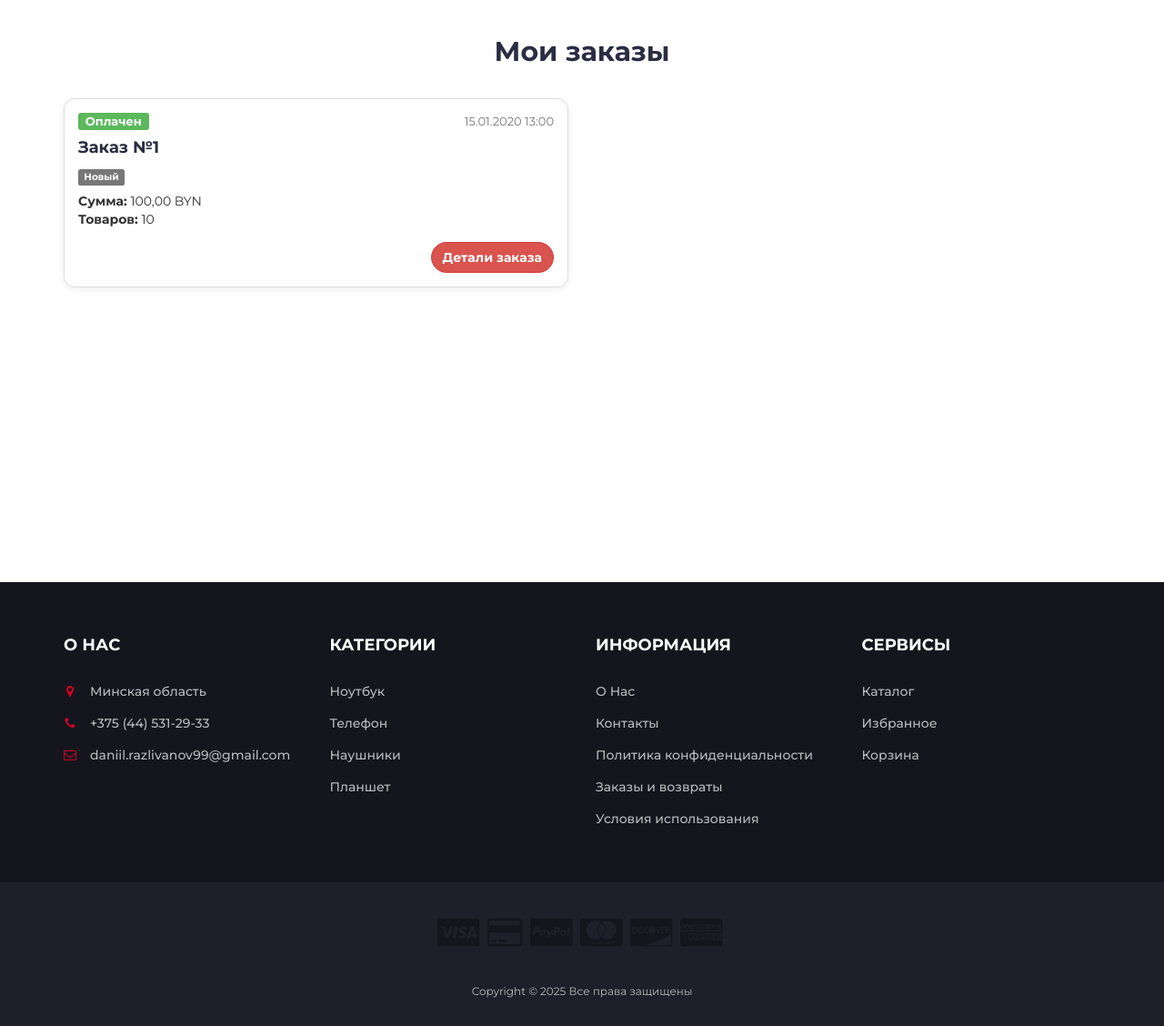
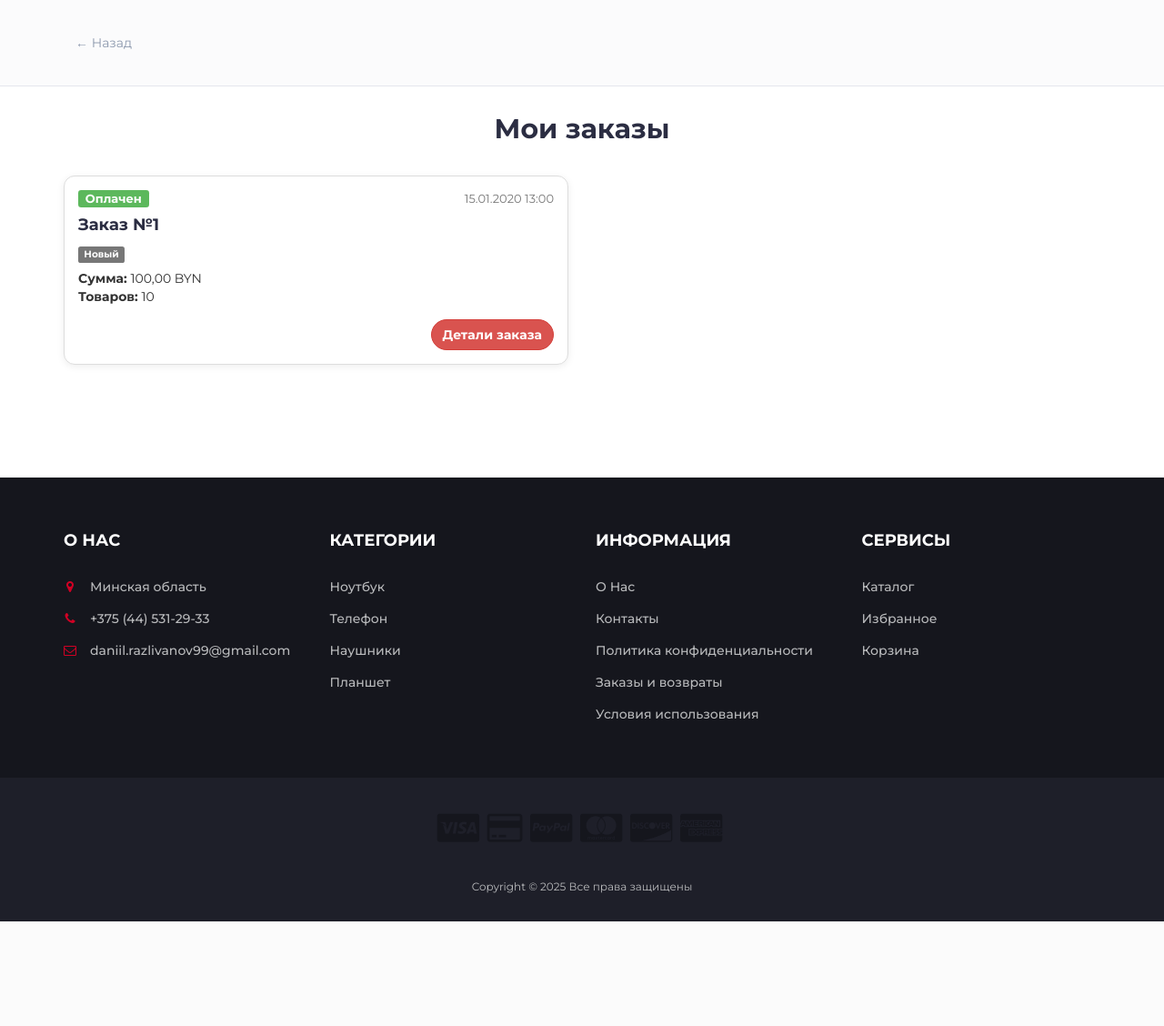
Before and after one commit to Newakk2804/techshop, a Django app: page /orders/my-orders/ in a window 1280 px wide. Shown: the part 140-1268 px from the top of the page at 91% size. After the commit the page ends 1153 px from the top, so only its background shows below. Run offline with Django 5.2, Linux system fonts and the light colour scheme; a user stored in the database is signed in; data comes from the database, SQL or seed files in the repository; tables that the repository leaves empty hold one stand-in row (values such as "Sample post"); parts of the project's set-up code (start-up, migrations or seed data) failed here and were passed over; some libraries are stand-ins or nearby versions.

Commit message:
indents have been changed to display the page correctly

```diff
--- a/carts/templates/carts/cart.html
+++ b/carts/templates/carts/cart.html
@@ -20,7 +20,7 @@
     <!-- /container -->
   </div>
   <!-- /BREADCRUMB -->
-  <div class="container content-cart" style="margin-top: 50px; margin-bottom: 80px;">
+  <div class="container content-cart" style="min-height: 50vh;">
     {% if cart_items %}
       <h3 class="text-center" style="margin-bottom: 30px;">Моя корзина</h3>
 
@@ -92,7 +92,7 @@
         </div>
       </div>
     {% else %}
-      <div class="text-center" style="padding: 8px 0;">
+      <div class="text-center" style="padding: 28px 0;">
         <h4 class="text-muted">Ваша корзина пуста.</h4>
       </div>
     {% endif %}
--- a/favorites/templates/favorites/favorites.html
+++ b/favorites/templates/favorites/favorites.html
@@ -18,7 +18,7 @@
   <!-- /container -->
 </div>
 <!-- /BREADCRUMB -->
-<div class="container" style="margin-bottom: 60px">
+<div class="container" style="min-height: 50vh;">
   {% if favorites %}
   <div class="row content-cards">
     {% for item in favorites %}
--- a/orders/templates/orders/user_orders.html
+++ b/orders/templates/orders/user_orders.html
@@ -1,9 +1,28 @@
 {% extends "store/base.html" %}
 
 {% block main %}
-<div class="container" style="min-height: 80vh; padding-top: 40px; padding-bottom: 40px;">
+<!-- BREADCRUMB -->
+<div id="breadcrumb" class="section">
+  <!-- container -->
+  <div class="container">
+    <!-- row -->
+    <div class="row">
+      <div class="col-md-12">
+        <ul class="breadcrumb-tree">
+          <li>
+            <a href="javascript:history.back()" class="btn btn-outline-secondary"> ← Назад </a>
+          </li>
+        </ul>
+      </div>
+    </div>
+    <!-- /row -->
+  </div>
+  <!-- /container -->
+</div>
+<!-- /BREADCRUMB -->
+<div class="container" style="min-height: 50vh;">
+  {% if orders %}
   <h2 class="text-center" style="font-weight: 700; margin-bottom: 35px;">Мои заказы</h2>
-  {% if orders %}
     <div class="row">
       {% for order in orders %}
       <div class="col-xs-12 col-sm-6">
@@ -34,9 +53,9 @@
       {% endfor %}
     </div>
   {% else %}
-    <div class="alert alert-info text-center" style="margin-top: 40px;">
-      У вас пока нет заказов.
-    </div>
+  <div class="text-center" style="padding: 28px 0">
+    <h4 class="text-muted">У вас пока нет заказов.</h4>
+  </div>
   {% endif %}
 </div>
 {% endblock %}
```
